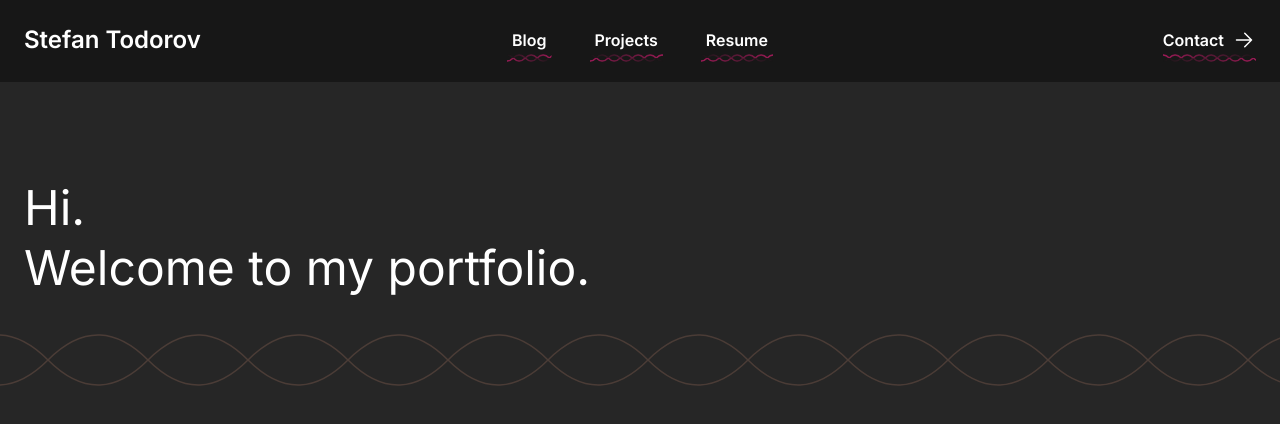
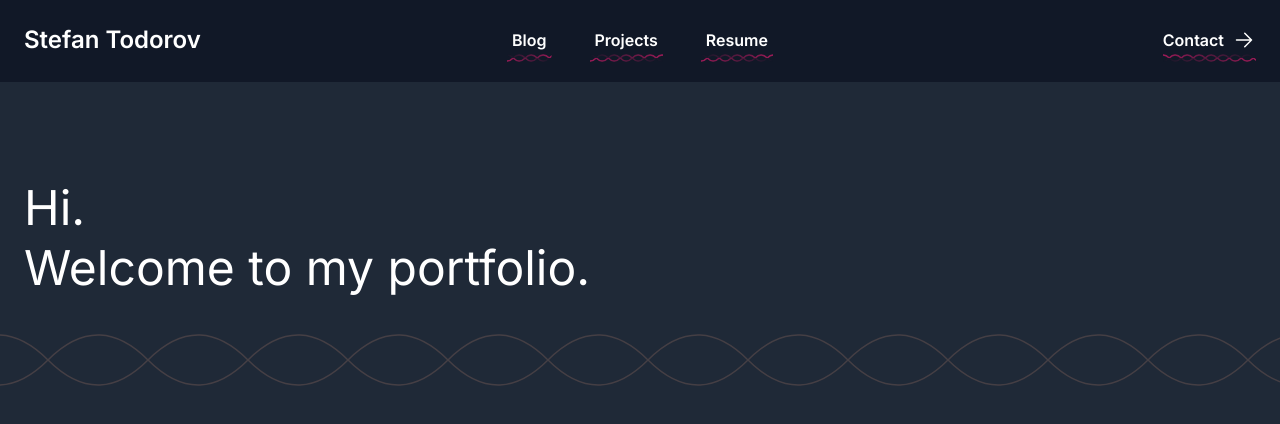
Before and after one commit to coravacav/portfolio, a Next.js app: page / in a window 1280 px wide. Shown: the top 424 px of the page. Built offline with nearby package versions, Linux system fonts and the light colour scheme.

Commit message:
make tailwind themes actually work

```diff
--- a/tailwind.config.js
+++ b/tailwind.config.js
@@ -6,15 +6,14 @@ module.exports = {
     content: ['./src/**/*.{ts,tsx,mdx}', './pages/**/*.{ts,tsx,mdx}'],
     plugins: [require('@tailwindcss/typography')],
     theme: {
-        extend: {
-            colors: {
-                active: customColors.tropicalIndigo,
-                hover: customColors.tangerine,
-                activatable: customColors.pink,
-                light: customColors.seashell,
-                dark: customColors.raisinBlack,
-            },
+        colors: {
+            ...colors,
             neutral: colors.gray,
+            active: customColors.tropicalIndigo,
+            hover: customColors.tangerine,
+            activatable: customColors.pink,
+            light: customColors.seashell,
+            dark: customColors.raisinBlack,
         },
     },
 };
```
